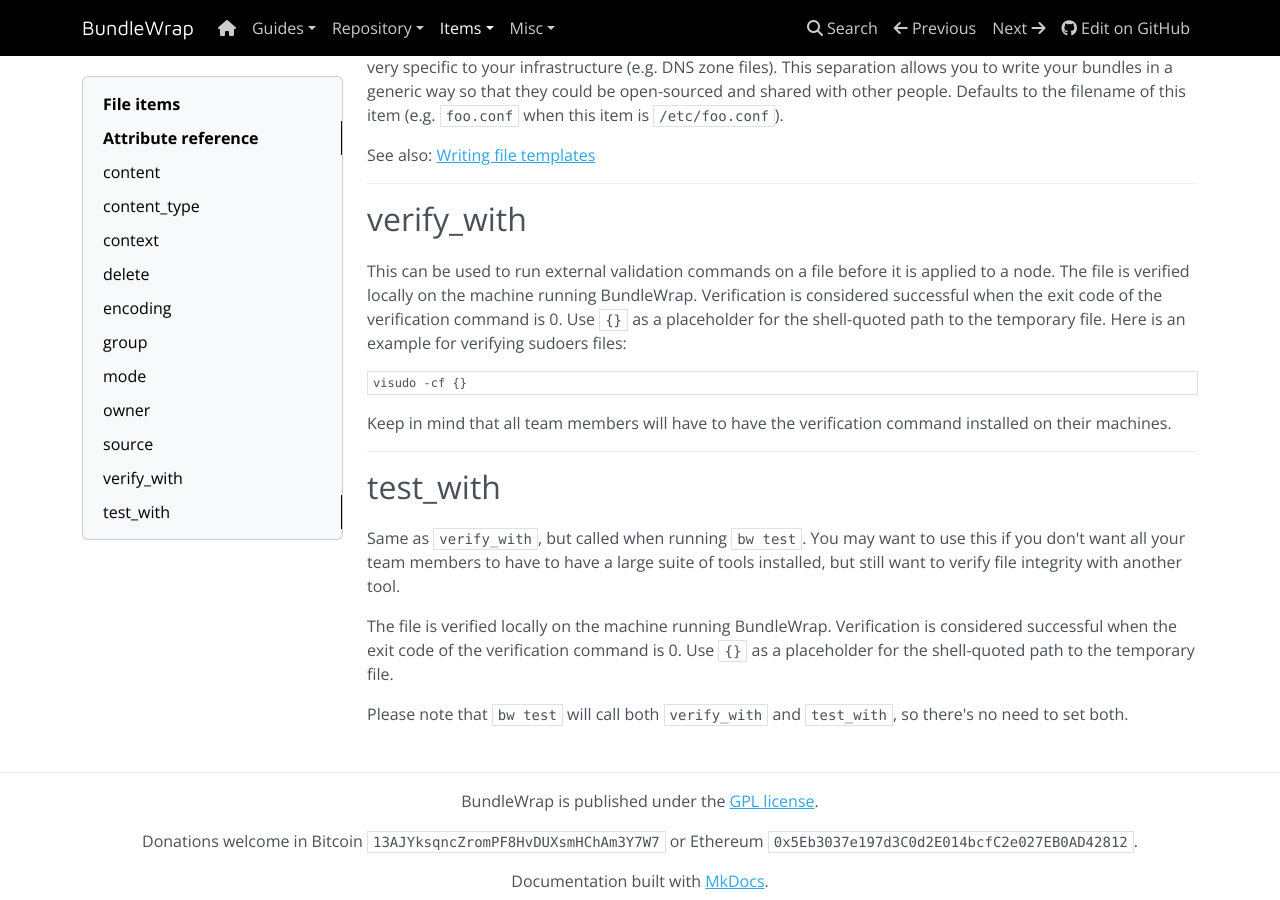
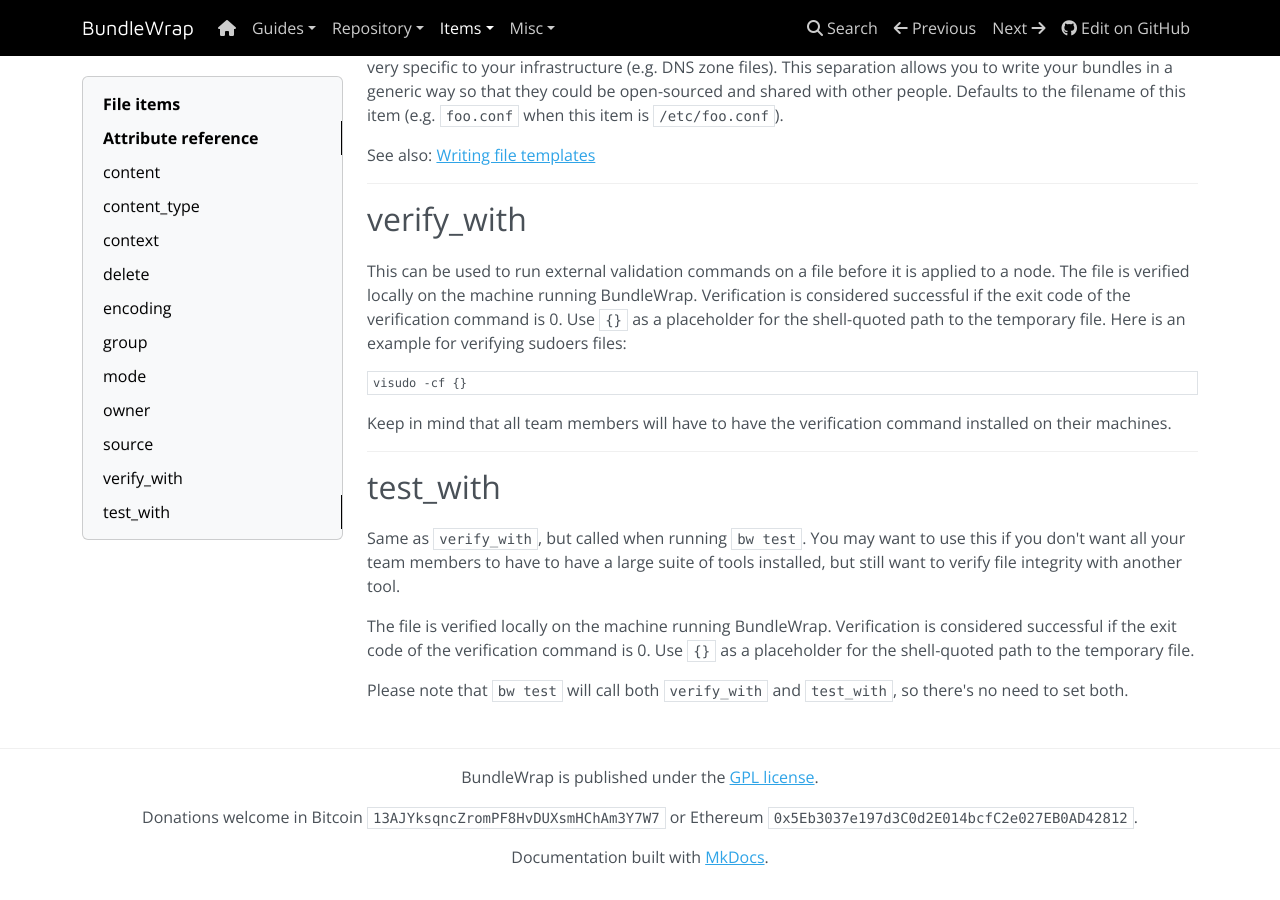
Before and after one commit to bundlewrap/bundlewrap, an MkDocs documentation site: the page built from docs/content/items/file.md, in a window 1280 px wide and 900 px high, scrolled down 2093 px. Built offline with MkDocs 1.6.1, drawn with Linux system fonts in a browser that asks for light colours; nearby versions of some CDN libraries.

```diff
--- a/docs/content/items/file.md
+++ b/docs/content/items/file.md
@@ -89,7 +89,7 @@
 
 ## verify_with
 
-This can be used to run external validation commands on a file before it is applied to a node. The file is verified locally on the machine running BundleWrap. Verification is considered successful when the exit code of the verification command is 0. Use `{}` as a placeholder for the shell-quoted path to the temporary file. Here is an example for verifying sudoers files:
+This can be used to run external validation commands on a file before it is applied to a node. The file is verified locally on the machine running BundleWrap. Verification is considered successful if the exit code of the verification command is 0. Use `{}` as a placeholder for the shell-quoted path to the temporary file. Here is an example for verifying sudoers files:
 
 <pre><code class="nohighlight">visudo -cf {}</code></pre>
 
@@ -101,6 +101,6 @@
 
 Same as `verify_with`, but called when running `bw test`. You may want to use this if you don't want all your team members to have to have a large suite of tools installed, but still want to verify file integrity with another tool.
 
-The file is verified locally on the machine running BundleWrap. Verification is considered successful when the exit code of the verification command is 0. Use `{}` as a placeholder for the shell-quoted path to the temporary file.
+The file is verified locally on the machine running BundleWrap. Verification is considered successful if the exit code of the verification command is 0. Use `{}` as a placeholder for the shell-quoted path to the temporary file.
 
 Please note that `bw test` will call both `verify_with` and `test_with`, so there's no need to set both.
```
